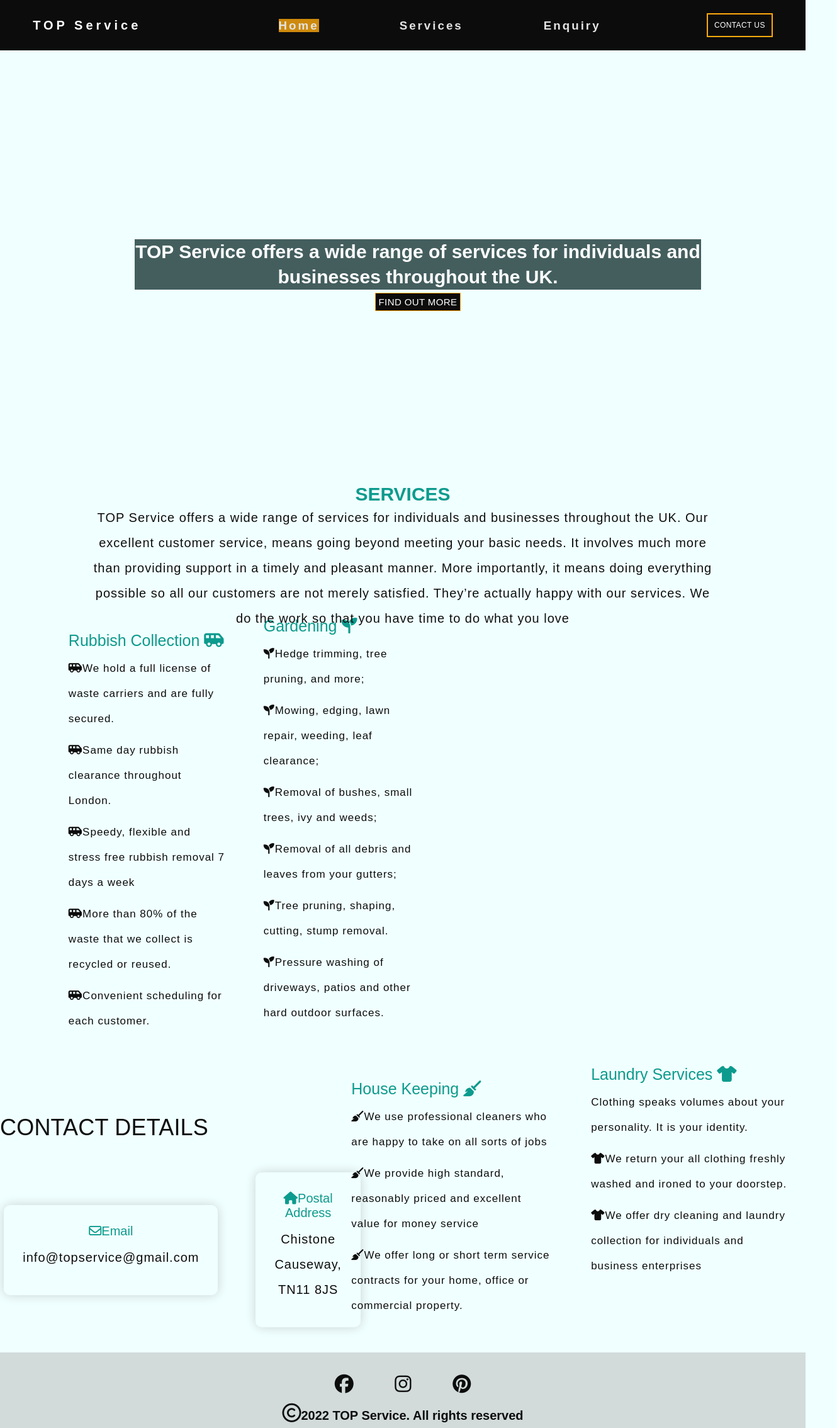
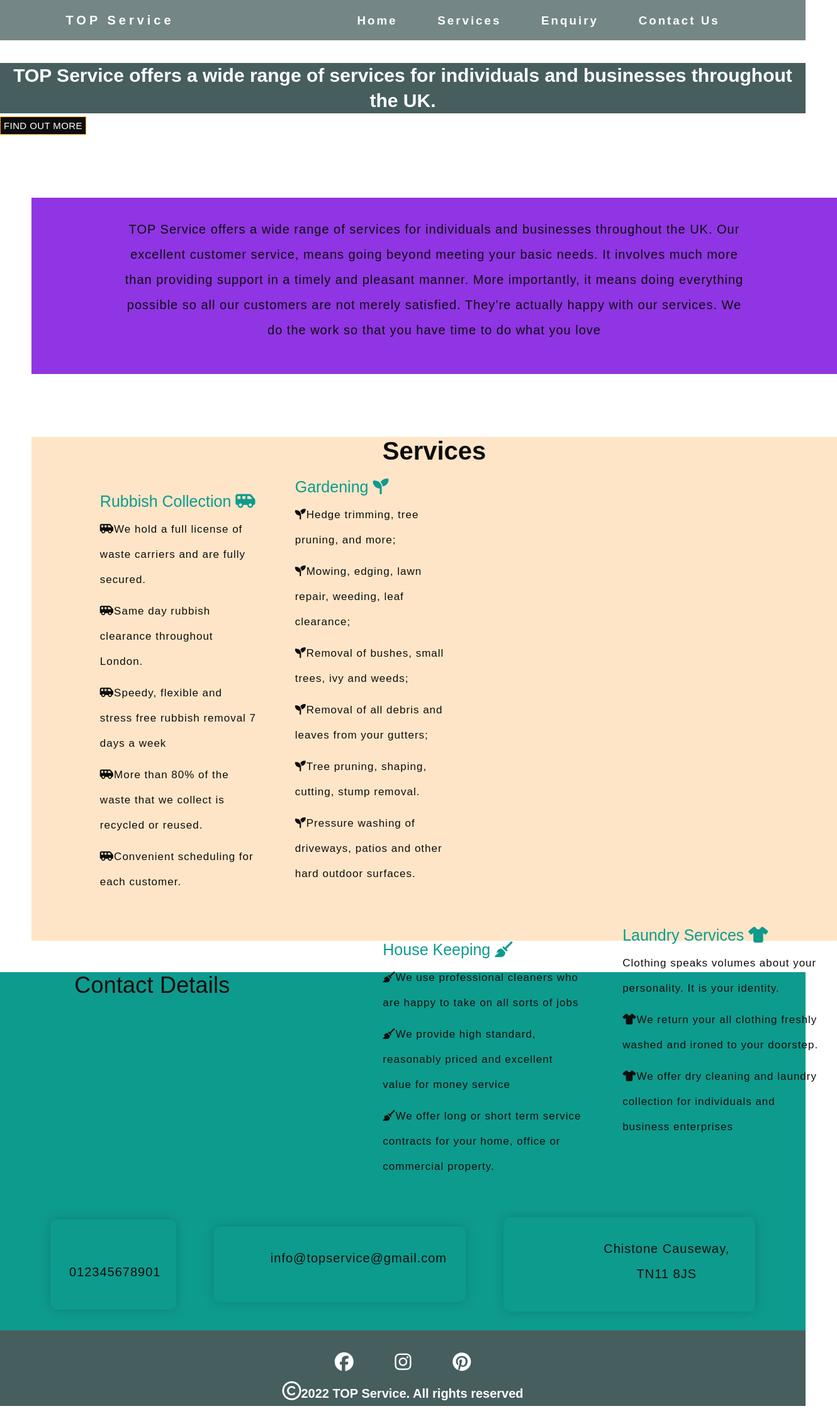
Before and after one commit to Flora-King/Practise, a plain HTML site: page index.html in a window 1280 px wide. Shown: the whole page at 63% size, 1330 px wide, since content can reach past the window. After the commit the page ends 2233 px from the top, so only its background shows below. Drawn offline with Linux system fonts and the light colour scheme; a web font is replaced by a local one.

Commit message:
Add style code to navbar, footer, contact details section, services section and enquiry form.

```diff
--- a/assets/CSS/style.css
+++ b/assets/CSS/style.css
@@ -13,7 +13,7 @@ html{
     font-size:20px;
     font-family:'Joan',sans-serif;
     scroll-behavior: smooth;
-    background-color:azure;
+    background-color:#fff;
     opacity:0.95;
     z-index:-1;
     width:100%;
@@ -24,7 +24,7 @@ a{
 }
 
 .active{
-    background-color: rgba(255,165,0,.8);
+    border: rgba(255,165,0,.8);
 }
 
 h2{
@@ -56,11 +56,12 @@ nav{
     display:flex;
     justify-content:space-around;
     align-items:center;
-    min-height:10vh;
+    min-height:8vh;
     font-family:'Joan',sans-serif;
-    background-color: black;
+    background-color: rgba(13,44,44,0.6);
     z-index:1;
-    position:relative;
+    position:fixed;
+    top: 0;
 }
 
 nav{
@@ -89,7 +90,8 @@ nav{
 }
 
 .navigation-links a{
-    color:rgb(226,226,226);
+    /*color:rgb(226,226,226);*/
+    color: #fff;
     text-decoration:none;
     letter-spacing:3px;
     font-weight:bold;
@@ -107,34 +109,40 @@ nav{
 
 .hero-container{
     display:flex;
-    justify-content:space-around;
-    width:100%;
+    justify-content:center;
+    align-items: center;
+    width:60%;
     text-align:center;
-    padding-left:48px;
-    position:absolute;
+    /*position:absolute;*/
+    background-color: chartreuse;
 }
 
-#hero{
-    background:url(../images/background1.jpg);
+/*.hero-image{
+    background:url(../images/pexels-photomix-company-518245.jpg);
     background-repeat:no-repeat;
     background-size:cover;
-    overflow-x:hidden;
+
+    /*overflow-x:hidden;
     overflow-y:hidden;
-    height:90vh;
+
+    height:auto;
     width:100%;
-    padding-bottom:20px;
+
+    top: 0;
+    bottom: 0;
+   padding-bottom:20px;
     transition:0s;
-}
+}*/
 
 .hero-statement h1{
     color:#fff;
     text-align:center;
     font-size:30px;
     font-weight:bolder;
-    margin-top:300px;
+    margin-top:100px;
     background-color: rgba(13,44,44,0.8);
-    width:900px;
-    display:flex;
+    /*width:100%;
+    display:flex;*/
     line-height:40px;
 }
 
@@ -160,12 +168,12 @@ nav{
 }
 
 button{
-    display:inline-block;
+    display:flex;
     padding:10px 10px;
     color:#fff;
-    background-color: transparent;
+    /*background-color: transparent;*/
     background-color: black;
-    border:2px solid orange;
+    /*border:2px solid orange;*/
     text-transform:uppercase;
     letter-spacing:.02rem;
     margin-top:auto;
@@ -182,21 +190,45 @@ button:hover{
 
 /*services section*/
 
+.services-details {
+    background-color: bisque;
+
+}
+#services {
+    background-color: blueviolet;
+    width: 100%;
+}
 #services{
 
-     height:120vh;
+     height:35vh;
     /* margin-top: auto;*/
-    margin:auto;
+    margin:100px 50px;
     justify-content: center;
-    width:auto;
+    width:100%;
+    display: flex;
+    justify-content: center;
+    align-items: center;
+
  }
 
+ .services-details {
+    height:100vh;
+    /* margin-top: auto;*/
+    margin:50px 50px;
+    justify-content: center;
+    width:100%;
+ }
+
+ .services-details h1 {
+    text-align: center;
+}
 
 #services .services-container{
     align-items:center;
     justify-content:center;
     display:flex;
     text-align:center;
+    margin-top: 20px;
     height:20vh;
 }
 
@@ -209,7 +241,7 @@ button:hover{
 }
 
 .services-container .services-intro h1{
-    color:#009688;
+    color:#000;
     font-weight:bold;
     text-align:center;
     font-size:30px;
@@ -224,8 +256,13 @@ button:hover{
     font-size:20px;
     display:block;
     text-align:center;
+    color: #000;
 }
 
+.services-intro {
+    width:1000px;
+    margin:20px 30px;
+}
 
 #left-item{
     float:left;
@@ -306,38 +343,24 @@ button:hover{
 
 /* Contact details section*/
 
-
-#contact .contact-items{
-    display:flex;
-    justify-content:center;
-    align-items:center;
-    padding-top:10px;
-    padding-bottom:10px;
+#contact-details {
+    background-color: #009688;
 }
 
-#contact.contact h2{
-    text-align:center;
-    justify-content:space-around;
-    display:flex;
-    color:#009688;
-    text-transform:uppercase;
-    font-weight:bold;
-    font-size:30px;
-    text-transform:uppercase;
-
-
+.contact-items {
+    height: auto;
+    width: 100%;
+    /*top: 10px;*/
+    bottom: 30px;
+    display: flex;
+    justify-content: center;
+    align-items: center;
 }
 
-#contact.left-details{
-    width:350px;
+.contact {
     text-align:center;
-    border-radius:10px;
-    padding:30px;
-    margin:30px;
-    justify-content: center;
-    align-items:center;
-    box-shadow:0 0 18px #0201012c;
-    transition:.3s ease box-shadow;
+    bottom: 20px;
+    top: 20px;
 }
 
 .left-details h3{
@@ -347,8 +370,7 @@ button:hover{
     color:#009688;
     font-size:20px;
 }
-
-.right-details h3{
+.middle-details h3{
     text-align:center;
     margin-bottom:10px;
     font-weight:60;
@@ -356,7 +378,7 @@ button:hover{
     font-size:20px;
 }
 
-.middle-details h3{
+.right-details h3{
     text-align:center;
     margin-bottom:10px;
     font-weight:60;
@@ -385,34 +407,50 @@ button:hover{
 .middle-details p{
     text-align:center;
     justify-items:center;
-    margin-bottom:10px;
+    margin-bottom:20px;
     font-weight:10;
     color:black;
     font-size:20px;
 }
 
+.left-details{
+    width:200px;
+   /* text-align:center;*/
+    border-radius:10px;
+    padding:30px;
+    margin:30px;
+    /*justify-content:center;
+    align-items:center;*/
+    box-shadow:0 0 18px #0201012c;
+    transition:.3s ease box-shadow;
+    float: left;
+}
+
+.middle-details{
+    width:400px;
+    /*text-align:center;*/
+    border-radius:10px;
+    padding:30px;
+    margin:30px;
+    /*justify-content:center;
+    align-items:center;*/
+    box-shadow:0 0 18px #0201012c;
+    transition:.3s ease box-shadow;
+    display: flex;
+}
+
 .right-details{
-    width:350px;
+    width:400px;
     text-align:center;
     border-radius:10px;
     padding:30px;
     margin:30px;
-    justify-content:center;
-    align-items:center;
+    /*justify-content:center;
+    align-items:center;*/
     box-shadow:0 0 18px #0201012c;
     transition:.3s ease box-shadow;
-}
-
-.middle-details{
-    width:350px;
-    text-align:center;
-    border-radius:10px;
-    padding:30px;
-    margin:30px;
-    justify-content:center;
-    align-items:center;
-    box-shadow:0 0 18px #0201012c;
-    transition:.3s ease box-shadow;
+    display: flex;
+    float: right;
 }
 
 .middle-details:hover{
@@ -425,15 +463,6 @@ button:hover{
 
 .left-details:hover{
     box-shadow:0 0 5px 0 #0000002c;
-}
-
-.contact-items-container{
-    width:100%;
-    margin:0 auto;
-    float:left;
-    text-align:center;
-    justify-content:space-around;
-    align-items:center;
 }
 
 .contact-list-details h3{
@@ -453,16 +482,60 @@ button:hover{
     box-shadow:0 0 5px 0 #0000002c;
 }
 
-/* Footer*/
+
+/*#contact .contact h2{
+    text-align:center;
+    justify-content:space-around;
+    display:flex;
+    color:#009688;
+    text-transform:uppercase;
+    font-weight:bold;
+    font-size:30px;
+    text-transform:uppercase;
+
+
+}
+
+#contact.left-details{
+    width:350px;
+    text-align:center;
+    border-radius:10px;
+    padding:30px;
+    margin:30px;
+    justify-content: center;
+    align-items:left;
+    box-shadow:0 0 18px #0201012c;
+    transition:.3s ease box-shadow;
+}
+
+#contact .contact-items{
+    display:flex;
+    justify-content:center;
+    align-items:center;
+    padding-top:10px;
+    padding-bottom:80px;
+}
+
+.contact-items-container{
+    width:100%;
+    margin:0 auto;
+    float:left;
+    text-align:center;
+    justify-content:space-around;
+    align-items:center;
+}*/
+
+
+/* Footer start*/
 
 
 .footer-links-container{
-    background-color:#3424242c;
+    background-color:rgba(13,44,44,0.8);
     text-align: center;
     width:100%;
     height: 15vh;
     position:absolute;
-    color: black;
+    color: white;
     display:block;
     padding:20px;
     box-sizing:border-box;
@@ -470,12 +543,12 @@ button:hover{
 }
 
 .social-media-links i{
-    color: black;
+    color: white;
     font-size:30px;
 }
 
 .social-media-links a:hover{
-    box-shadow:0 0 5px 0 #0000002c;
+    /*box-shadow:0 0 5px 0;*/
     width:.5px;
     height:.5px;
     border-radius:50%;
@@ -499,25 +572,25 @@ button:hover{
 /*enquiry form*/
 
 .enquiry-form{
-    background-image:url('../images/office-picture.jpg');
+    /*background-image:url('../images/office-picture.jpg');*/
     background-size:cover;
     background-position: center;
-    height: 100vh;
+    height: 110vh;
     overflow:hidden;
     transition:0s;
 }
 
 .enquiry{
-    margin:150px 10% 0 0;
-    color: black;
+    /*margin:150px 10% 0 0;*/
+    color: #fff;
     max-width:700px;
     position:absolute;
     padding:30px;
     left:10%;
-    background-color:rgba(125,113,113,0.7);
-    position:relative;
-    margin-bottom:300px;
-    margin-top:90px;
+    background-color:rgba(13,44,44,0.8);
+    /*position:relative;*/
+    margin-bottom:100px;
+    margin-top:100px;
 }
 
 .text-input{
@@ -528,20 +601,35 @@ button:hover{
     margin-bottom:20px;
     resize:vertical;
     height:25px;
-    margin:5px 0 20px 0;
+    margin:5px 0 10px 0;
     border-radius:2px;
 
 }
 
-.enquiry h2,
-p{
+.enquiry h2, p{
     margin-top:auto;
     margin-bottom:15px;
     text-align:left;
+    color: #fff;
 }
 
+textarea {
+    margin-top: 30px;
+    margin-bottom: 30px;
+}
 
-
+#btn {
+    padding: 12px;
+    width: auto;
+    border: none;
+    color: #000;
+    margin: 10px 50px;
+    background-color: #fff;
+    font-size: 15px;
+}
+#location {
+    padding: 10px;
+}
 
 /*media queries start*/
 
@@ -670,7 +758,7 @@ p{
         overflow-x:hidden;
     }
     nav{
-     background-color: black;
+     background-color: rgba(13,44,44,0.8);
         top:0;
         height:100%;
     }
--- a/index.html
+++ b/index.html
@@ -15,6 +15,7 @@
 </head>
 
 <body>
+    <div class="hero-image">
     <header>
         <nav>
             <div class="logo">
@@ -24,36 +25,37 @@
             </div>
             <ul class="navigation-links">
                 <li><a href="index.html" class="active" aria-label="Go to Home Page">Home</a></li>
-                <li><a href="#services" aria-label="Go to Services section">Services</a></li>
+                <li><a href="#details" aria-label="Go to Services section">Services</a></li>
                 <li><a href="enquiry.html" aria-label="Go to Enquiry Page">Enquiry</a></li>
+                <li><a href="#contact-details" aria-label="Go to Contact Us section">Contact Us</a></li>
             </ul>
-            <button class="cta" onclick="window.location.href='#contact'" aria-label="Go to Contact Us section">Contact Us</button>
+            <!--<button class="cta" onclick="window.location.href='#contact'" aria-label="Go to Contact Us section">Contact Us</button>-->
 
 
         </nav>
     </header>
     <!-- Hero Image and Section start-->
-    <section id="hero">
+
+    <!--<section id="hero">-->
         <div class="hero-container">
-            <div class="hero-statement">
 
-                    <h1>TOP Service offers a wide range of services for individuals and businesses throughout the UK.</h1>
+        </div>
+        <div class="hero-statement">
+            <h1>TOP Service offers a wide range of services for individuals and businesses throughout the UK.</h1>
 
-                    <button class="cta" onclick="window.location.href='#services'"
-                        aria-label="Go to Services section for more information">Find Out More</button>
-
-            </div>
+            <button class="cta" onclick="window.location.href='#services'"
+                aria-label="Go to Services section for more information">Find Out More</button>
         </div>
-    </section>
+    <!--</section>-->
     <!-- Hero Image and Section end-->
 
     <!-- Services Section start-->
-
-    <section id="services">
+    <div id="services">
+        <!--<section id="services">-->
 
             <div class="services-container">
                 <div class="services-intro">
-                    <h1 class="section-title">Services</h1>
+                    <!--<h1 class="section-title">Services</h1>-->
 
                     <p>TOP Service offers a wide range of services for individuals and businesses throughout the UK.
 
@@ -64,8 +66,12 @@
                     We do the work so that you have time to do what you love</p>
                 </div>
             </div>
-            <div class="services-details">
-
+        <!--</section>-->
+    </div>
+    <div class="services-details">
+        <div id="details">
+            <h1 class="section-title">Services</h1>
+        </div>
                     <div id="left-item">
                         <div class="services-list-left">
                             <h3>Gardening <i class="fas fa-seedling"></i></h3>
@@ -123,33 +129,31 @@
     <!-- Services Section end -->
 
     <!-- Contact Us Section start-->
-    <section id="contact">
-        <div class="contact-container">
+    <!--<section id="contact">-->
+        <div class="contact-container" id="contact-details">
             <div class="contact">
-                <h2>CONTACT DETAILS</h2>
+                <h2>Contact Details</h2>
 
             </div>
 
-
             <div class="contact-items">
                 <div class="left-details">
-                    <h3><i class="fas fa-phone-alt"></i>Telephone</h3>
+                    <h3><i class="fas fa-phone-alt"></i> Telephone</h3>
                     <p>012345678901</p>
                 </div>
                 <div class="middle-details">
-                    <h3><i class="far fa-envelope"></i>Email</h3>
+                    <h3><i class="far fa-envelope"></i> Email</h3>
                     <p>info@topservice@gmail.com</p>
                 </div>
                 <div class="right-details">
-                    <h3><i class="fas fa-home"></i>Postal Address</h3>
+                    <h3><i class="fas fa-home"></i> Postal Address</h3>
                     <p>Chistone Causeway, TN11 8JS</p>
                 </div>
             </div>
 
         </div>
-    </section>
+    <!--</section>-->
     <!-- Contact Us Section end-->
-
     <!-- Footer Section start-->
     <section id="footer">
         <div class="footer-links-container">
@@ -166,7 +170,7 @@
             </div>
         </div>
     </section>
-
+</div>
     <!-- Footer Section end-->
     <script src="https://kit.fontawesome.com/7e83172e26.js" crossorigin="anonymous"></script>
 </body>
```
Also changed, not shown: enquiry.html (+5 -6 lines), assets/images/pexels-alex-conchillos-3648850.jpg (added), assets/images/pexels-alexander-kovalev-2847648.jpg (added), 2 other files.
